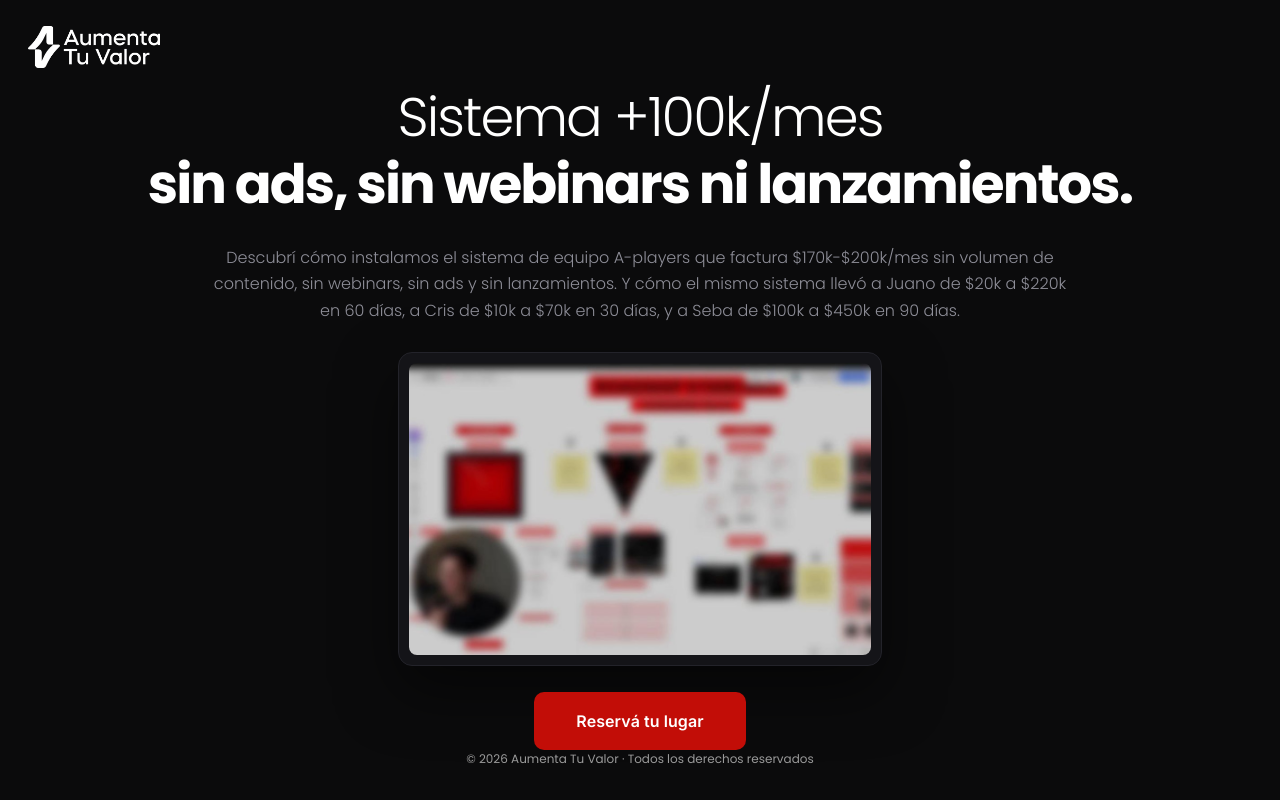
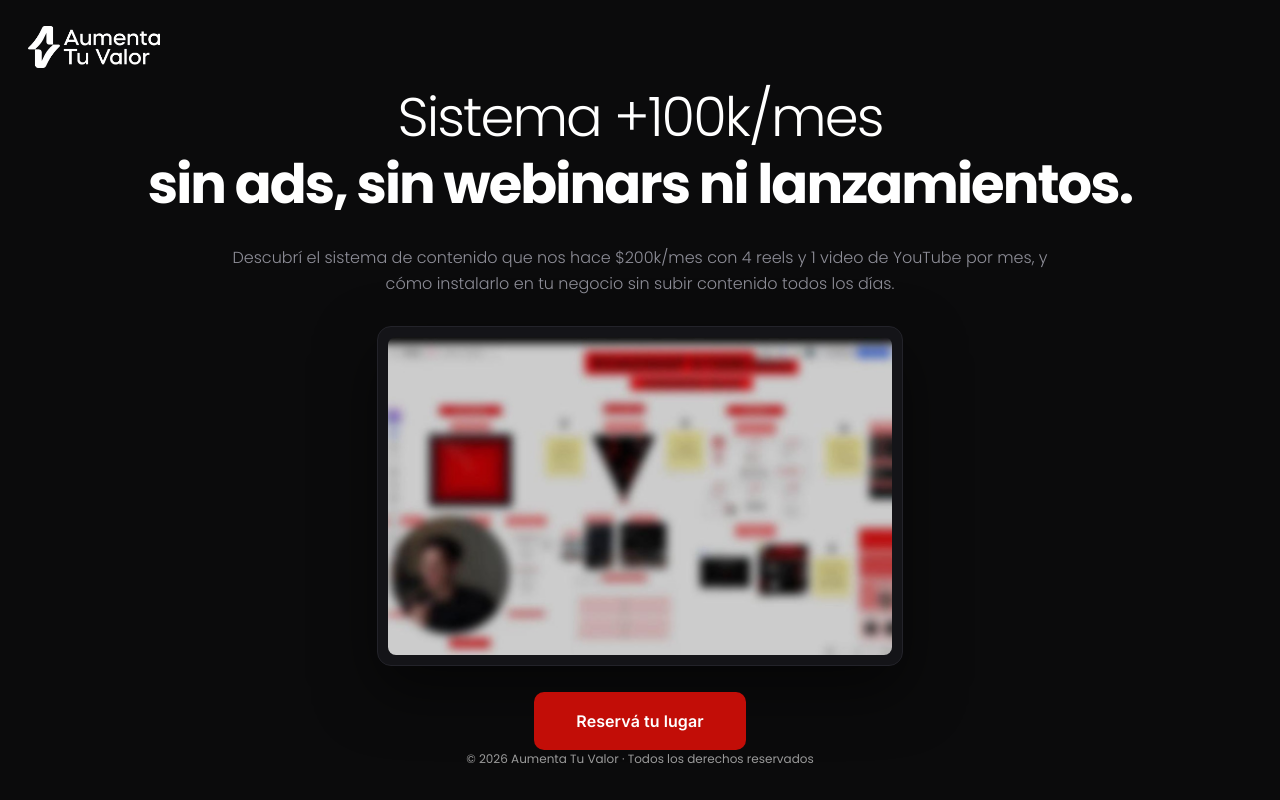
Before and after one commit to Fayets/atv-webinar, a React (Vite) app in the folder frontend/: page / in a window 1280 px wide. Built offline with nearby package versions, Linux system fonts and the light colour scheme; no server answers.

Commit message:
cambio subtitulo

```diff
--- a/frontend/src/content/equipo.js
+++ b/frontend/src/content/equipo.js
@@ -6,7 +6,7 @@ export const landing = {
     strong: 'sin ads, sin webinars ni lanzamientos.',
   },
   subheadline:
-    'Descubrí cómo instalamos el sistema de equipo A-players que factura $170k-$200k/mes sin volumen de contenido, sin webinars, sin ads y sin lanzamientos. Y cómo el mismo sistema llevó a Juano de $20k a $220k en 60 días, a Cris de $10k a $70k en 30 días, y a Seba de $100k a $450k en 90 días.',
+    'Descubrí el sistema de contenido que nos hace $200k/mes con 4 reels y 1 video de YouTube por mes, y cómo instalarlo en tu negocio sin subir contenido todos los días.',
   cta: 'Reservá tu lugar',
   modal: {
     title: '¿Listo para que tu equipo rinda como A-player?',
```
